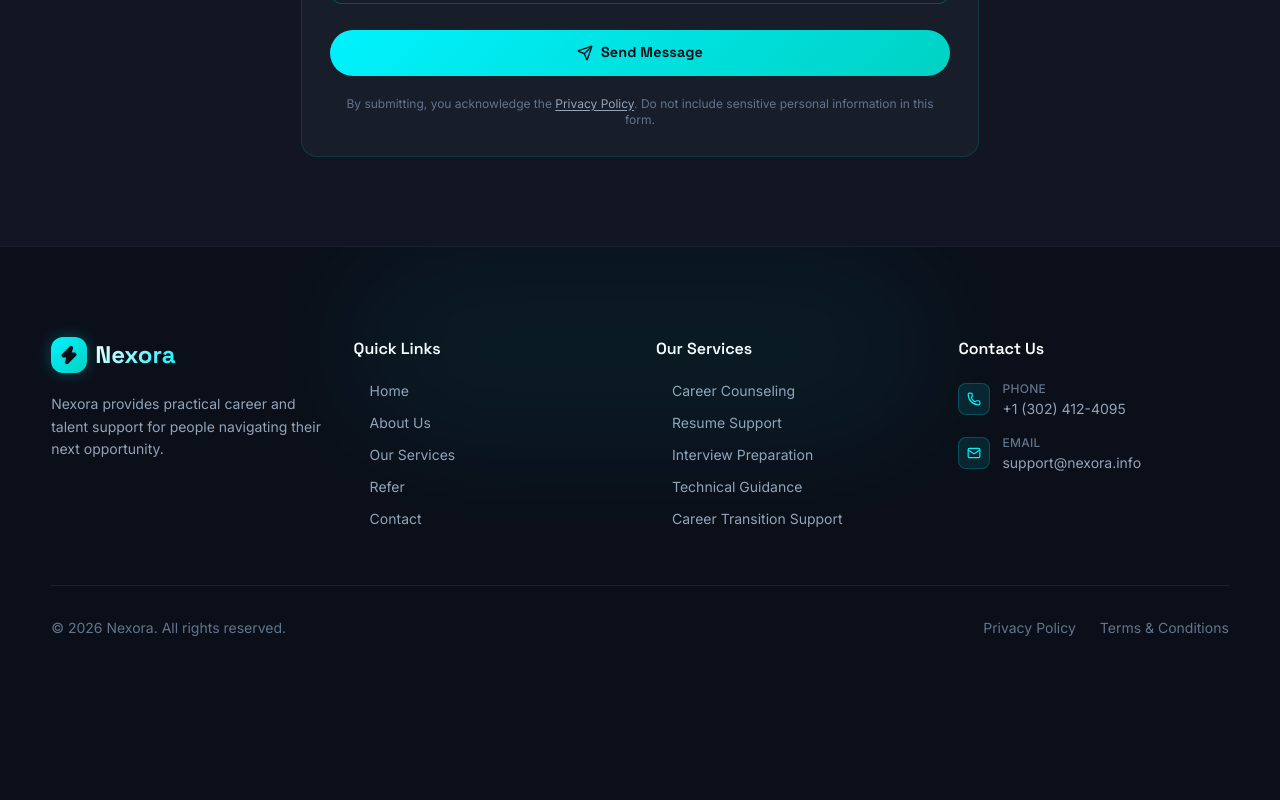
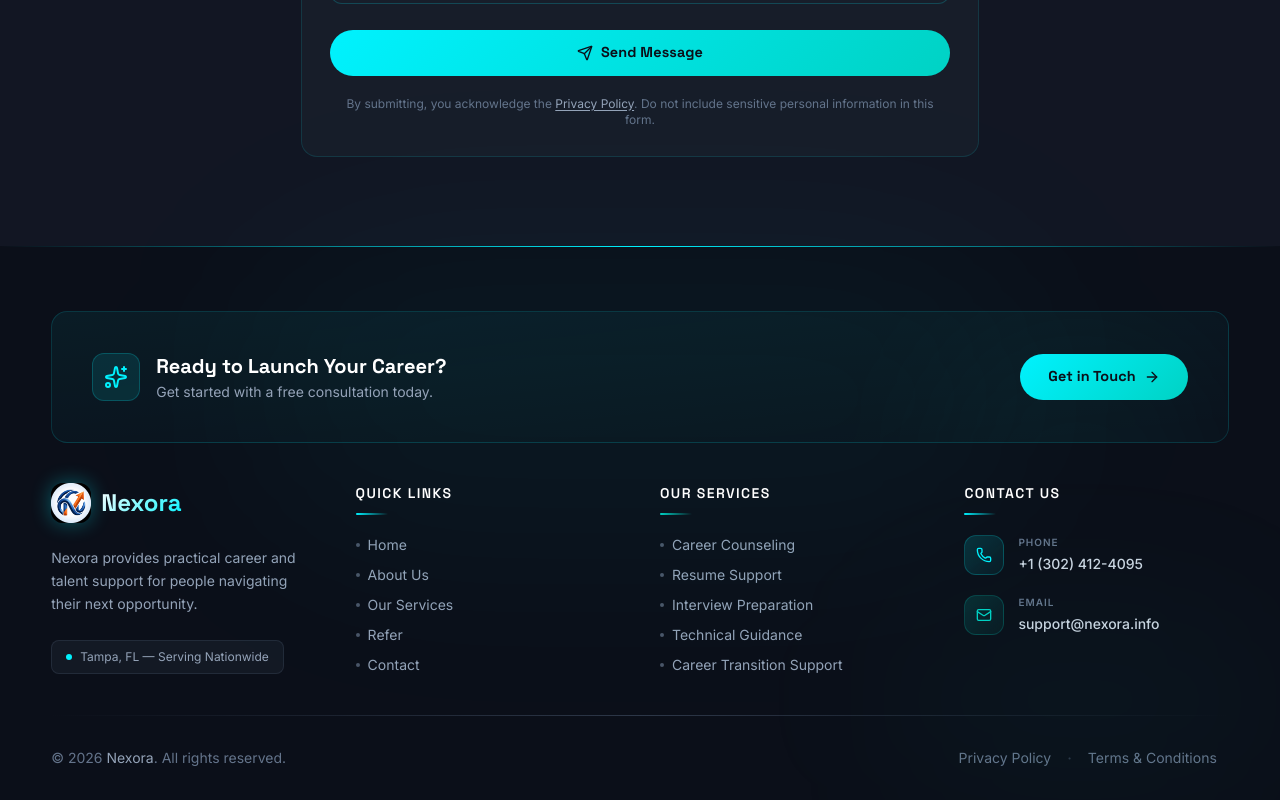
Before and after one commit to Krupal1574/Nexora, a Next.js app: page /contact in a window 1280 px wide. Shown: the part 1753-2553 px from the top of the page. Before the commit the page ends 2480 px from the top, so only its background shows below. Built offline with nearby package versions, Linux system fonts and the light colour scheme; no server answers.

Commit message:
Improve website layout and branding

```diff
--- a/app/globals.css
+++ b/app/globals.css
@@ -171,12 +171,16 @@ h6 {
 }
 
 /* ─── Form input ──────────────────────────────────────────────────────────── */
+@layer components {
   .form-input {
     width: 100%;
     background: rgba(26, 32, 44, 0.8);
     border: 1px solid rgba(0, 242, 254, 0.2);
     border-radius: 12px;
-  padding: 0.875rem 1.25rem;
+    padding-top: 0.875rem;
+    padding-bottom: 0.875rem;
+    padding-left: 1.25rem;
+    padding-right: 1.25rem;
     color: #ffffff;
     font-family: "Inter", sans-serif;
     font-size: 0.9rem;
@@ -191,6 +195,7 @@ h6 {
 
   .form-input::placeholder {
     color: #64748b;
+  }
 }
 
 /* ─── Scrollbar ───────────────────────────────────────────────────────────── */
--- a/components/Footer.tsx
+++ b/components/Footer.tsx
@@ -1,31 +1,72 @@
 import Link from "next/link";
+import Image from "next/image";
 import {
   Phone,
   Mail,
-  Zap,
   ArrowRight,
+  Sparkles,
 } from "lucide-react";
 import { navigation, siteConfig, servicesList } from "@/lib/site";
 
 export default function Footer() {
   return (
-    <footer className="relative bg-[#0B0F19] border-t border-[#1A202C] overflow-hidden">
-      {/* Background glow */}
-      <div className="absolute top-0 left-1/2 -translate-x-1/2 w-[600px] h-[200px] bg-[#00F2FE]/5 rounded-full blur-3xl pointer-events-none" />
+    <footer className="relative bg-[#0B0F19]">
+      {/* Gradient top accent line */}
+      <div className="h-px bg-gradient-to-r from-transparent via-[#00F2FE] to-transparent" />
 
-      <div className="container-wide section-spacing">
-        <div className="grid grid-cols-1 sm:grid-cols-2 lg:grid-cols-4 gap-12 lg:gap-8">
+      {/* Background glow effects */}
+      <div className="absolute top-0 left-1/2 -translate-x-1/2 w-[800px] h-[300px] bg-[#00F2FE]/[0.04] rounded-full blur-[100px] pointer-events-none" />
+      <div className="absolute bottom-0 right-0 w-[400px] h-[200px] bg-[#00D2C4]/[0.03] rounded-full blur-[80px] pointer-events-none" />
+
+      {/* CTA Banner */}
+      <div className="container-wide pt-16 pb-10">
+        <div className="relative rounded-2xl border border-[#00F2FE]/15 bg-gradient-to-br from-[#00F2FE]/[0.06] to-transparent p-8 sm:p-10 flex flex-col sm:flex-row items-center justify-between gap-6 overflow-hidden">
+          <div className="absolute top-0 right-0 w-[300px] h-[300px] bg-[#00F2FE]/[0.05] rounded-full blur-[80px] pointer-events-none" />
+          <div className="relative flex items-center gap-4">
+            <div className="w-12 h-12 rounded-xl bg-[#00F2FE]/10 border border-[#00F2FE]/20 flex items-center justify-center flex-shrink-0">
+              <Sparkles className="w-6 h-6 text-[#00F2FE]" />
+            </div>
+            <div>
+              <h3
+                className="text-white text-lg sm:text-xl font-bold"
+                style={{ fontFamily: "Space Grotesk, sans-serif" }}
+              >
+                Ready to Launch Your Career?
+              </h3>
+              <p className="text-[#94A3B8] text-sm mt-0.5">
+                Get started with a free consultation today.
+              </p>
+            </div>
+          </div>
+          <Link
+            href="/contact"
+            className="relative btn-primary flex-shrink-0 group"
+          >
+            Get in Touch
+            <ArrowRight className="w-4 h-4 group-hover:translate-x-1 transition-transform" />
+          </Link>
+        </div>
+      </div>
+
+      {/* Main footer content */}
+      <div className="container-wide pb-10">
+        <div className="grid grid-cols-1 sm:grid-cols-2 lg:grid-cols-4 gap-12 lg:gap-10">
           {/* Brand Column */}
-          <div className="lg:col-span-1 space-y-5">
-            <Link href="/" className="flex items-center gap-2 group w-fit">
-              <div className="w-9 h-9 rounded-xl bg-gradient-to-br from-[#00F2FE] to-[#00D2C4] flex items-center justify-center shadow-[0_0_16px_#00F2FE44]">
-                <Zap className="w-5 h-5 text-[#0B0F19]" fill="currentColor" />
-              </div>
+          <div className="lg:col-span-1 space-y-6">
+            <Link href="/" className="flex items-center gap-2.5 group w-fit">
+              <Image
+                src="/logo.jpg"
+                alt="Nexora logo"
+                width={40}
+                height={40}
+                className="rounded-xl shadow-[0_0_20px_#00F2FE55] group-hover:shadow-[0_0_28px_#00F2FE77] transition-shadow duration-300"
+              />
               <span
                 className="text-2xl font-bold"
                 style={{
                   fontFamily: "Space Grotesk, sans-serif",
-                  background: "linear-gradient(135deg, #ffffff 0%, #00F2FE 100%)",
+                  background:
+                    "linear-gradient(135deg, #ffffff 0%, #00F2FE 100%)",
                   WebkitBackgroundClip: "text",
                   WebkitTextFillColor: "transparent",
                   backgroundClip: "text",
@@ -34,27 +75,31 @@ export default function Footer() {
                 Nexora
               </span>
             </Link>
-            <p className="text-[#94A3B8] text-sm leading-relaxed">
-              Nexora provides practical career and talent support for people navigating their next opportunity.
+            <p className="text-[#94A3B8] text-sm leading-relaxed max-w-[260px]">
+              Nexora provides practical career and talent support for people
+              navigating their next opportunity.
             </p>
+            {/* Location badge */}
+            <div className="inline-flex items-center gap-2 px-3.5 py-2 rounded-lg bg-[#1A202C]/60 border border-[#2D3748]/60 text-xs text-[#94A3B8]">
+              <span className="w-1.5 h-1.5 rounded-full bg-[#00F2FE] animate-pulse" />
+              Tampa, FL — Serving Nationwide
+            </div>
           </div>
 
           {/* Quick Links */}
           <div className="space-y-5">
-            <h4
-              className="text-white font-semibold text-base"
-              style={{ fontFamily: "Space Grotesk, sans-serif" }}
-            >
+            <h4 className="text-white font-semibold text-sm uppercase tracking-widest relative pb-3">
               Quick Links
+              <span className="absolute bottom-0 left-0 w-8 h-0.5 bg-gradient-to-r from-[#00F2FE] to-transparent rounded-full" />
             </h4>
-            <ul className="space-y-3">
+            <ul className="space-y-2.5">
               {navigation.map((link) => (
                 <li key={link.href}>
                   <Link
                     href={link.href}
-                    className="flex items-center gap-2 text-sm text-[#94A3B8] hover:text-[#00F2FE] transition-colors group"
+                    className="flex items-center gap-2 text-sm text-[#94A3B8] hover:text-[#00F2FE] transition-all duration-200 group hover:translate-x-1"
                   >
-                    <ArrowRight className="w-3 h-3 opacity-0 group-hover:opacity-100 transition-opacity -ml-1 group-hover:ml-0 duration-200" />
+                    <span className="w-1 h-1 rounded-full bg-[#4A5568] group-hover:bg-[#00F2FE] transition-colors flex-shrink-0" />
                     {link.label}
                   </Link>
                 </li>
@@ -64,20 +109,18 @@ export default function Footer() {
 
           {/* Services */}
           <div className="space-y-5">
-            <h4
-              className="text-white font-semibold text-base"
-              style={{ fontFamily: "Space Grotesk, sans-serif" }}
-            >
+            <h4 className="text-white font-semibold text-sm uppercase tracking-widest relative pb-3">
               Our Services
+              <span className="absolute bottom-0 left-0 w-8 h-0.5 bg-gradient-to-r from-[#00D2C4] to-transparent rounded-full" />
             </h4>
-            <ul className="space-y-3">
+            <ul className="space-y-2.5">
               {servicesList.map((s) => (
                 <li key={s.label}>
                   <Link
                     href={s.href}
-                    className="flex items-center gap-2 text-sm text-[#94A3B8] hover:text-[#00F2FE] transition-colors group"
+                    className="flex items-center gap-2 text-sm text-[#94A3B8] hover:text-[#00F2FE] transition-all duration-200 group hover:translate-x-1"
                   >
-                    <ArrowRight className="w-3 h-3 opacity-0 group-hover:opacity-100 transition-opacity -ml-1 group-hover:ml-0 duration-200" />
+                    <span className="w-1 h-1 rounded-full bg-[#4A5568] group-hover:bg-[#00F2FE] transition-colors flex-shrink-0" />
                     {s.label}
                   </Link>
                 </li>
@@ -87,26 +130,24 @@ export default function Footer() {
 
           {/* Contact Details */}
           <div className="space-y-5">
-            <h4
-              className="text-white font-semibold text-base"
-              style={{ fontFamily: "Space Grotesk, sans-serif" }}
-            >
+            <h4 className="text-white font-semibold text-sm uppercase tracking-widest relative pb-3">
               Contact Us
+              <span className="absolute bottom-0 left-0 w-8 h-0.5 bg-gradient-to-r from-[#00F2FE] to-transparent rounded-full" />
             </h4>
-            <ul className="space-y-4">
+            <ul className="space-y-5">
               <li>
                 <a
                   href={siteConfig.contact.phoneHref}
-                  className="flex items-start gap-3 group"
+                  className="flex items-start gap-3.5 group"
                 >
-                  <div className="w-8 h-8 rounded-lg bg-[#00F2FE]/10 border border-[#00F2FE]/20 flex items-center justify-center flex-shrink-0 mt-0.5 group-hover:bg-[#00F2FE]/20 transition-all">
-                    <Phone className="w-3.5 h-3.5 text-[#00F2FE]" />
+                  <div className="w-10 h-10 rounded-xl bg-gradient-to-br from-[#00F2FE]/15 to-[#00F2FE]/5 border border-[#00F2FE]/20 flex items-center justify-center flex-shrink-0 group-hover:shadow-[0_0_16px_#00F2FE33] transition-all duration-300">
+                    <Phone className="w-4 h-4 text-[#00F2FE]" />
                   </div>
                   <div>
-                    <p className="text-xs text-[#64748B] font-medium uppercase tracking-wide mb-0.5">
+                    <p className="text-[10px] text-[#64748B] font-semibold uppercase tracking-widest mb-1">
                       Phone
                     </p>
-                    <p className="text-sm text-[#94A3B8] group-hover:text-white transition-colors">
+                    <p className="text-sm text-[#CBD5E1] group-hover:text-white transition-colors font-medium">
                       {siteConfig.contact.phoneDisplay}
                     </p>
                   </div>
@@ -115,16 +156,16 @@ export default function Footer() {
               <li>
                 <a
                   href={`mailto:${siteConfig.contact.email}`}
-                  className="flex items-start gap-3 group"
+                  className="flex items-start gap-3.5 group"
                 >
-                  <div className="w-8 h-8 rounded-lg bg-[#00F2FE]/10 border border-[#00F2FE]/20 flex items-center justify-center flex-shrink-0 mt-0.5 group-hover:bg-[#00F2FE]/20 transition-all">
-                    <Mail className="w-3.5 h-3.5 text-[#00F2FE]" />
+                  <div className="w-10 h-10 rounded-xl bg-gradient-to-br from-[#00D2C4]/15 to-[#00D2C4]/5 border border-[#00D2C4]/20 flex items-center justify-center flex-shrink-0 group-hover:shadow-[0_0_16px_#00D2C433] transition-all duration-300">
+                    <Mail className="w-4 h-4 text-[#00D2C4]" />
                   </div>
                   <div>
-                    <p className="text-xs text-[#64748B] font-medium uppercase tracking-wide mb-0.5">
+                    <p className="text-[10px] text-[#64748B] font-semibold uppercase tracking-widest mb-1">
                       Email
                     </p>
-                    <p className="text-sm text-[#94A3B8] group-hover:text-white transition-colors">
+                    <p className="text-sm text-[#CBD5E1] group-hover:text-white transition-colors font-medium">
                       {siteConfig.contact.email}
                     </p>
                   </div>
@@ -133,24 +174,30 @@ export default function Footer() {
             </ul>
           </div>
         </div>
+      </div>
 
-        {/* Divider */}
-        <div className="mt-14 pt-8 border-t border-[#1A202C] flex flex-col sm:flex-row items-center justify-between gap-4">
+      {/* Bottom bar */}
+      <div className="container-wide">
+        <div className="h-px bg-gradient-to-r from-transparent via-[#2D3748] to-transparent" />
+        <div className="py-7 flex flex-col sm:flex-row items-center justify-between gap-4">
           <p className="text-[#64748B] text-sm text-center">
-            © {new Date().getFullYear()} Nexora. All rights reserved.
+            © {new Date().getFullYear()}{" "}
+            <span className="text-[#94A3B8]">Nexora</span>. All rights
+            reserved.
           </p>
-          <div className="flex items-center gap-6">
+          <div className="flex items-center gap-1">
             <Link
               href="/privacy-policy"
-              className="text-[#64748B] text-sm hover:text-[#00F2FE] transition-colors"
+              className="text-[#64748B] text-sm hover:text-[#00F2FE] transition-colors px-3 py-1 rounded-md hover:bg-[#00F2FE]/5"
             >
               Privacy Policy
             </Link>
+            <span className="text-[#2D3748]">·</span>
             <Link
               href="/terms-and-conditions"
-              className="text-[#64748B] text-sm hover:text-[#00F2FE] transition-colors"
+              className="text-[#64748B] text-sm hover:text-[#00F2FE] transition-colors px-3 py-1 rounded-md hover:bg-[#00F2FE]/5"
             >
-              Terms & Conditions
+              Terms &amp; Conditions
             </Link>
           </div>
         </div>
--- a/components/Navbar.tsx
+++ b/components/Navbar.tsx
@@ -2,8 +2,9 @@
 
 import { useState, useEffect, useRef } from "react";
 import Link from "next/link";
+import Image from "next/image";
 import { usePathname } from "next/navigation";
-import { Menu, X, Phone, Zap } from "lucide-react";
+import { Menu, X, Phone } from "lucide-react";
 import { navigation, siteConfig } from "@/lib/site";
 
 export default function Navbar() {
@@ -49,9 +50,13 @@ export default function Navbar() {
           <div className="flex items-center justify-between h-16 lg:h-20">
             {/* Logo */}
             <Link href="/" className="flex items-center gap-2 group">
-              <div className="relative w-9 h-9 rounded-xl bg-gradient-to-br from-[#00F2FE] to-[#00D2C4] flex items-center justify-center shadow-[0_0_16px_#00F2FE44] group-hover:shadow-[0_0_24px_#00F2FE88] transition-all duration-300">
-                <Zap className="w-5 h-5 text-[#0B0F19]" fill="currentColor" />
-              </div>
+              <Image
+                src="/logo.jpg"
+                alt="Nexora logo"
+                width={36}
+                height={36}
+                className="rounded-xl shadow-[0_0_16px_#00F2FE44] group-hover:shadow-[0_0_24px_#00F2FE88] transition-all duration-300"
+              />
               <span
                 className="text-2xl font-bold tracking-tight"
                 style={{
@@ -133,9 +138,13 @@ export default function Navbar() {
           {/* Drawer Header */}
           <div className="flex items-center justify-between p-6 border-b border-[#1A202C]">
             <Link href="/" className="flex items-center gap-2">
-              <div className="w-8 h-8 rounded-lg bg-gradient-to-br from-[#00F2FE] to-[#00D2C4] flex items-center justify-center">
-                <Zap className="w-4 h-4 text-[#0B0F19]" fill="currentColor" />
-              </div>
+              <Image
+                src="/logo.jpg"
+                alt="Nexora logo"
+                width={32}
+                height={32}
+                className="rounded-lg"
+              />
               <span
                 className="text-xl font-bold"
                 style={{
```
Also changed, not shown: app/favicon.jpg (renamed from photo_2026-08-31_13-31-46.jpg), public/logo.jpg (added). Lines whose indentation alone changed are shown as unchanged.
